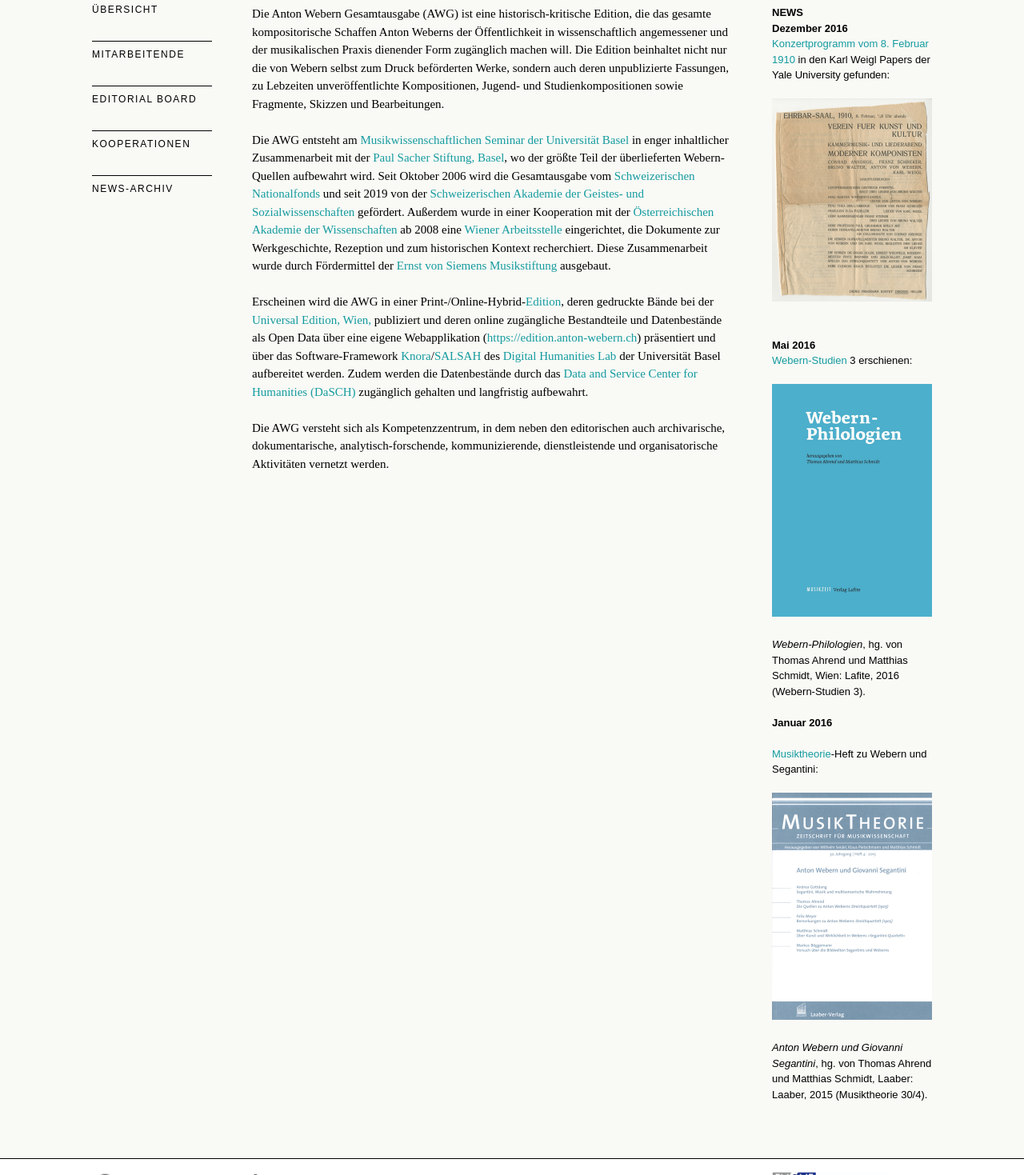
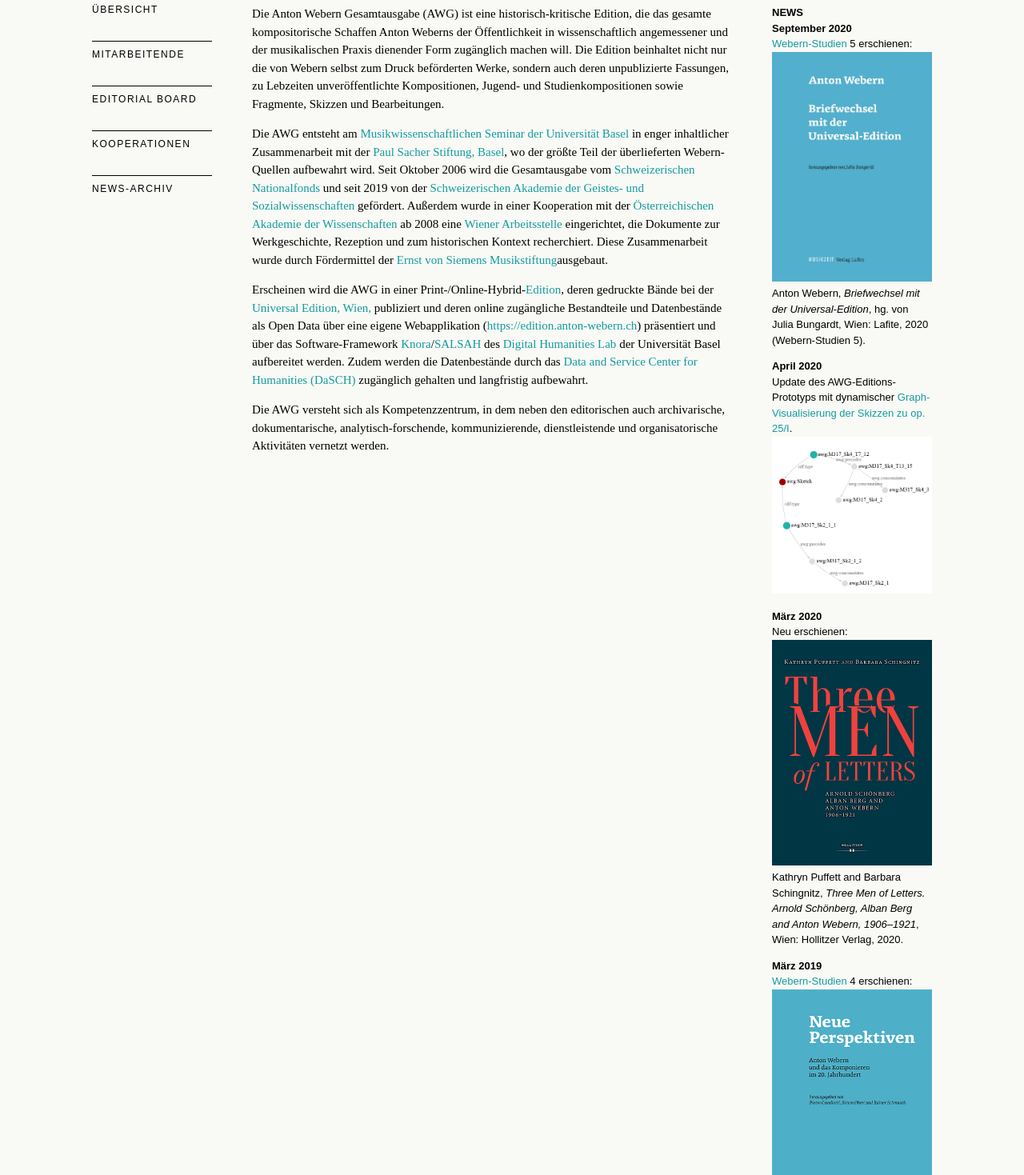
Before and after one commit to step-security-bot/awg-website, an Angular app: page /project/overview in a window 1280 px wide. Shown: the part 261-1730 px from the top of the page at 80% size. Built offline with nearby package versions, Linux system fonts and the light colour scheme; a web font is replaced by a local one.

Commit message:
fix(app): add class for paragraph margins

```diff
--- a/src/app/views/project/project-overview/project-overview.component.html
+++ b/src/app/views/project/project-overview/project-overview.component.html
@@ -1,10 +1,12 @@
-<p>
+<p class="para">
     Die Anton Webern Gesamtausgabe (AWG) ist eine historisch-kritische Edition, die das gesamte kompositorische Schaffen
     Anton Weberns der Öffentlichkeit in wissenschaftlich angemessener und der musikalischen Praxis dienender Form
     zugänglich machen will. Die Edition beinhaltet nicht nur die von Webern selbst zum Druck beförderten Werke, sondern
     auch deren unpublizierte Fassungen, zu Lebzeiten unveröffentlichte Kompositionen, Jugend- und Studienkompositionen
-    sowie Fragmente, Skizzen und Bearbeitungen.<br /><br />
+    sowie Fragmente, Skizzen und Bearbeitungen.
+</p>
 
+<p class="para">
     Die AWG entsteht am
     <a href="http://mws.unibas.ch/" target="_blank">Musikwissenschaftlichen Seminar der Universität Basel</a> in enger
     inhaltlicher Zusammenarbeit mit der
@@ -34,9 +36,10 @@
         href="http://www.evs-musikstiftung.ch/de/preise/preise/foerderprojekte/symposienpublikationen/anton-webern-briefwechsel-mit-der-universal-0"
         target="_blank"
         >Ernst von Siemens Musikstiftung</a
-    >
-    ausgebaut.<br /><br />
+    >ausgebaut.
+</p>
 
+<p class="para">
     Erscheinen wird die AWG in einer Print-/Online-Hybrid-<a href="index.php?id=30" target="_blank">Edition</a>, deren
     gedruckte Bände bei der
     <a
@@ -63,49 +66,59 @@
     >
     der Universität Basel aufbereitet werden. Zudem werden die Datenbestände durch das
     <a href="https://dasch.swiss/" target="_blank">Data and Service Center for Humanities (DaSCH)</a> zugänglich
-    gehalten und langfristig aufbewahrt.<br /><br />
+    gehalten und langfristig aufbewahrt.
+</p>
 
+<p class="para">
     Die AWG versteht sich als Kompetenzzentrum, in dem neben den editorischen auch archivarische, dokumentarische,
     analytisch-forschende, kommunizierende, dienstleistende und organisatorische Aktivitäten vernetzt werden.
 </p>
 
 <ng-template #rightPanelPortal>
-    <strong>NEWS</strong><br />
-    <strong>Dezember 2016</strong><br />
-    <a href="http://www.salsah.org/webern/resources/2173581" target="_blank">Konzertprogramm vom 8. Februar 1910</a> in
-    den Karl Weigl Papers der Yale University gefunden:
+    <strong>NEWS </strong>
+
+    <p class="para">
+        <strong>September 2020</strong>
         <br />
+        <a [routerLink]="['/research', 'studies']">Webern-Studien</a> 5 erschienen:
         <br />
-    <img
-        src="assets/images/Programm_1910_Februar_08_1_4.jpg"
-        alt="Programm_1910_Februar_08_1_4"
-        width="400"
-        height="508"
-    />
+        <strong><img src="assets/images/ws5_cv-scaled.jpg" alt="" width="1781" height="2560" /></strong>
         <br />
+        Anton Webern,<em> Briefwechsel mit der Universal-Edition</em>, hg. von Julia Bungardt, Wien: Lafite, 2020
+        (Webern-Studien 5).
+    </p>
+
+    <p class="para">
+        <strong>April 2020</strong>
         <br />
+        Update des AWG-Editions-Prototyps mit dynamischer
+        <a href="https://edition.anton-webern.ch/edition/composition/op25/graph(side:editionInfo)" target="_blank"
+            >Graph-Visualisierung der Skizzen zu op. 25/I</a
+        >.
         <br />
-    <strong>Mai 2016</strong><br />
-    <a href="index.php?id=34">Webern-Studien</a> 3 erschienen:
+        <img src="assets/images/AWG_Prototyp_Graph_Example.png" alt="" width="536" height="526" />
+    </p>
+
+    <p class="para">
+        <strong>März 2020</strong>
         <br />
+        Neu erschienen:
         <br />
-    <img src="assets/images/WS3_Titel.jpg" alt="" width="400" height="582" />
+        <img src="assets/images/ThreeMenOfLetters_Cover.jpg" alt="" width="400" height="564" />
         <br />
+        Kathryn Puffett and Barbara Schingnitz,
+        <em>Three Men of Letters. Arnold Schönberg, Alban Berg and Anton Webern, 1906–1921</em>, Wien: Hollitzer Verlag,
+        2020.
+    </p>
+
+    <p class="para">
+        <strong>März 2019</strong>
         <br />
-    <em>Webern-Philologien</em>, hg. von Thomas Ahrend und Matthias Schmidt, Wien: Lafite, 2016 (Webern-Studien 3).
+        <a [routerLink]="['/research', 'studies']">Webern-Studien</a> 4 erschienen:
         <br />
+        <img src="assets/images/W-S4_Umschlag_klein.jpg" alt="" width="1025" height="1447" />
         <br />
-    <strong>Januar 2016</strong><br />
-    <a href="http://www.laaber-verlag.wslv.de/popup.php?ID_Buch=837&amp;lang=" target="_blank"><br />Musiktheorie</a
-    >-Heft zu Webern und Segantini:
-    <br />
-    <br />
-    <em
-        ><img src="assets/images/Musiktheorie_4_15_Titel_klein.jpg" alt="" width="400" height="568" />
-        <br />
-        <br />
-        <em>Anton Webern und Giovanni Segantini</em> </em
-    >, hg. von Thomas Ahrend und Matthias Schmidt, Laaber: Laaber, 2015 (Musiktheorie 30/4).
-    <br />
-    <br />
+        <em>Neue Perspektiven. Anton Webern und das Komponieren im 20. Jahrhundert</em>, hg. von Pietro Cavallotti,
+        Simon Obert und Rainer Schmusch, Wien: Lafite, 2019 (Webern-Studien 4).
+    </p>
 </ng-template>
--- a/src/app/views/works/works-moldenhauer/works-moldenhauer.component.html
+++ b/src/app/views/works/works-moldenhauer/works-moldenhauer.component.html
@@ -1,7 +1,7 @@
-<p i18n="First paragraph Moldenhauer|A paragraph about Moldenhauer numbers">
+<p class="para" i18n="First paragraph Moldenhauer|A paragraph about Moldenhauer numbers">
     Die Plattform SALSAH bietet unter der Rubrik
-    <a href="http://www.salsah.org/webern/search.php?restype=musical_piece" target="_blank">Moldenhauer-Nummer</a>
-    eine Liste mit Weberns sämtlichen Werken geordnet nach ihrer Moldenhauer-Nummer. Moldenhauer erstellte ein
+    <a href="http://www.salsah.org/webern/search.php?restype=musical_piece" target="_blank">Moldenhauer-Nummer</a> eine
+    Liste mit Weberns sämtlichen Werken geordnet nach ihrer Moldenhauer-Nummer. Moldenhauer erstellte ein
     chronologisches Werkverzeichnis und ordnete (mit einigen Ausnahmen) jedem ihm bekannten Einzelstück, gleich ob
     Bestandteil eines mehrsätzigen Werkes oder separat für sich stehend, eine Nummer zu. Die AWG hat trotz vereinzelter
     Zweifel an der chronologischen Richtigkeit diese Nummerierung als Basis bei der Strukturierung von Weberns
@@ -10,9 +10,7 @@
     klaren Abgrenzung von den ursprünglichen 347 Moldenhauer-Nummern ab der Nummer 400.
 </p>
 
-<br />
-
-<p i18n="Second paragraph Moldenhauer|A paragraph about Moldenhauer numbers">
+<p class="para" i18n="Second paragraph Moldenhauer|A paragraph about Moldenhauer numbers">
     Zu jeder Nummer findet sich ein Eintrag mit kurzen Informationen zu Entstehung, gegebenenfalls Uraufführung und/oder
     Drucklegung eines Stücks sowie eine Quellenübersicht. Verweise auf einen größeren Kontext innerhalb von
     Werkzusammenhängen, Fassungen oder Ähnlichem werden durch Verknüpfungen angezeigt (dieser Bereich befindet sich im
--- a/src/styles.css
+++ b/src/styles.css
@@ -247,6 +247,9 @@
     color: #00a4a7;
 }
 
+.para {
+    margin-bottom: 1em;
+}
 .personbox {
     overflow: hidden;
     width: 100%;
```
Lines whose indentation alone changed are shown as unchanged.
